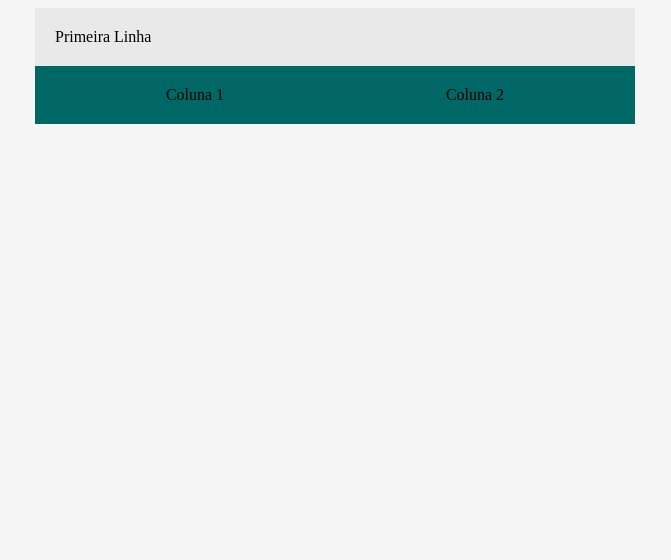
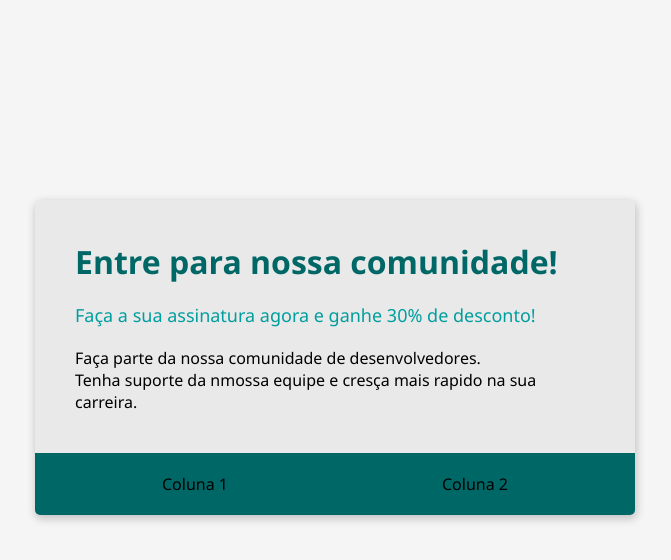
Before and after one commit to gvaldissera/abutua-bootcamp-m2, a plain HTML site: page index.html in a window 1280 px wide. Shown: the whole page, without its empty margins (305-976 px from the left). Drawn offline with Linux system fonts and the light colour scheme.

Commit message:
closes #3 - Criando o cabeçalho

```diff
--- a/index.html
+++ b/index.html
@@ -8,17 +8,23 @@
     <style>
         body {
             background-color: #F5F5F5;
+            font-family:'Segoe UI', Tahoma, Geneva, Verdana, sans-serif
         }
 
         .container {
             background-color: #E9E9E9;
             margin: auto;
+            margin-top: 200px ;
 
             width: 600px;
+
+            box-shadow: 1px 3px 8px 1px rgba(0, 0, 0, 0.2);
+            border-radius: 5px;
+            overflow: hidden;
         }
 
         .header {
-            padding: 20px;
+            padding: 40px;
         }
 
         .flex-container {
@@ -27,13 +33,38 @@
             justify-content: space-around;
             padding: 20px;
         }
+
+        .header-title {
+            color: #006767;
+            font-size: 32px;
+            font-weight: 700;
+            margin-bottom: 20px;
+        }
+
+        .header-subtitle {
+            color: #009E9E;
+            font-size: 18px;
+            font-weight: 500;
+
+            margin-bottom: 20px;
+        }
+
     </style>
 
 </head>
 <body>
     <div class="container">
         <div class="header">
-            Primeira Linha
+            <div class="header-title">
+                Entre para nossa comunidade!
+            </div>
+            <div class="header-subtitle">
+                Faça a sua assinatura agora e ganhe 30% de desconto!
+            </div>
+            <div>
+                Faça parte da nossa comunidade de desenvolvedores.<br>
+                Tenha suporte da nmossa equipe e cresça mais rapido na sua carreira.
+            </div>
         </div>
         <div class="flex-container">
             <div>
```
